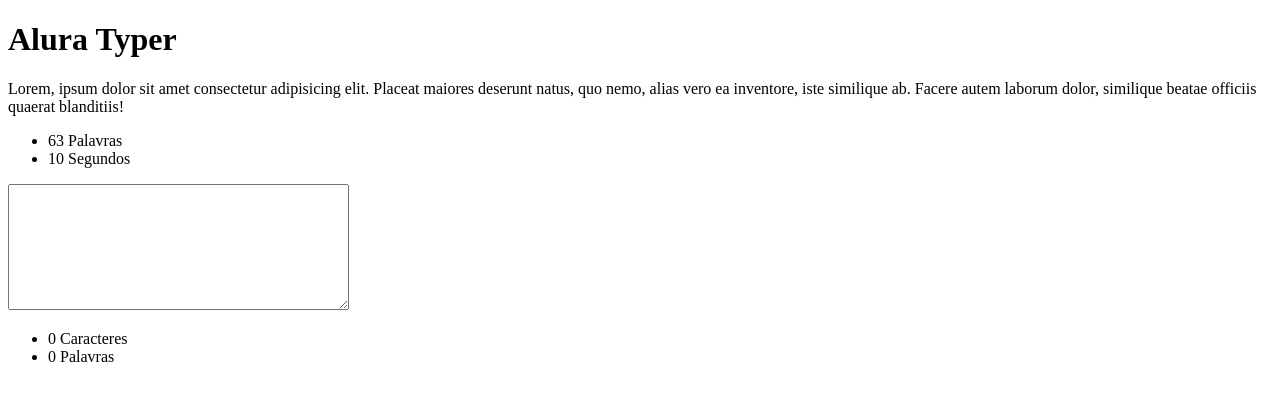
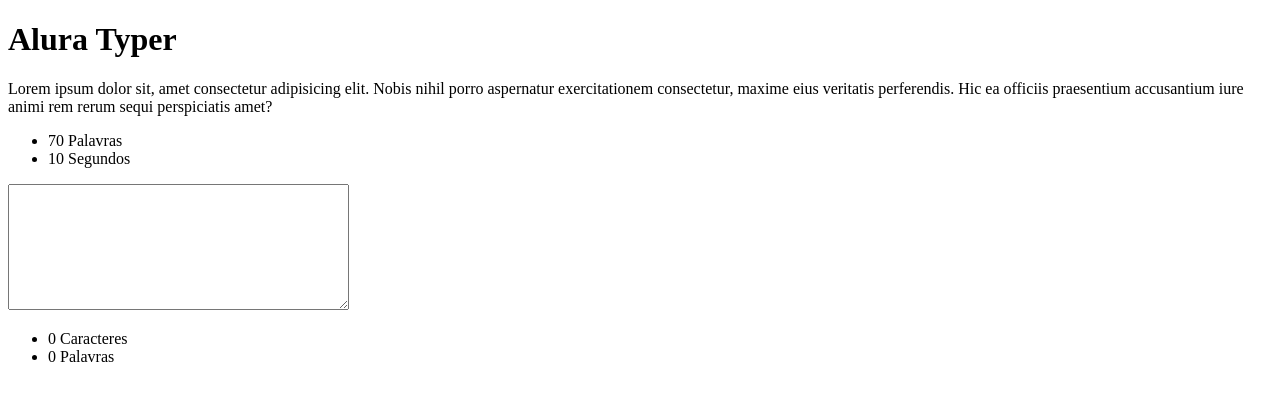
Before and after one commit to llopes-dev/frontEndTrainingJs-Alura, a plain HTML site: page JQuery parte I/public/principal.html in a window 1280 px wide. Drawn offline with Linux system fonts and the light colour scheme.

Commit message:
Estruturando Jogo com JQuery

```diff
--- a/JQuery parte I/public/principal.html
+++ b/JQuery parte I/public/principal.html
@@ -6,10 +6,11 @@
 </head>
 <body>
     <h1>Alura Typer</h1>
-    <p class="frase">Lorem, ipsum dolor sit amet consectetur adipisicing elit.
-        Placeat maiores deserunt natus, quo nemo, alias vero ea
-        inventore, iste similique ab. Facere autem laborum dolor,
-        similique beatae officiis quaerat blanditiis!
+    <p class="frase">Lorem ipsum dolor sit, amet consectetur
+        adipisicing elit. Nobis nihil porro aspernatur
+        exercitationem consectetur, maxime eius veritatis
+        perferendis. Hic ea officiis praesentium accusantium
+        iure animi rem rerum sequi perspiciatis amet?
 
     </p>
 
```
